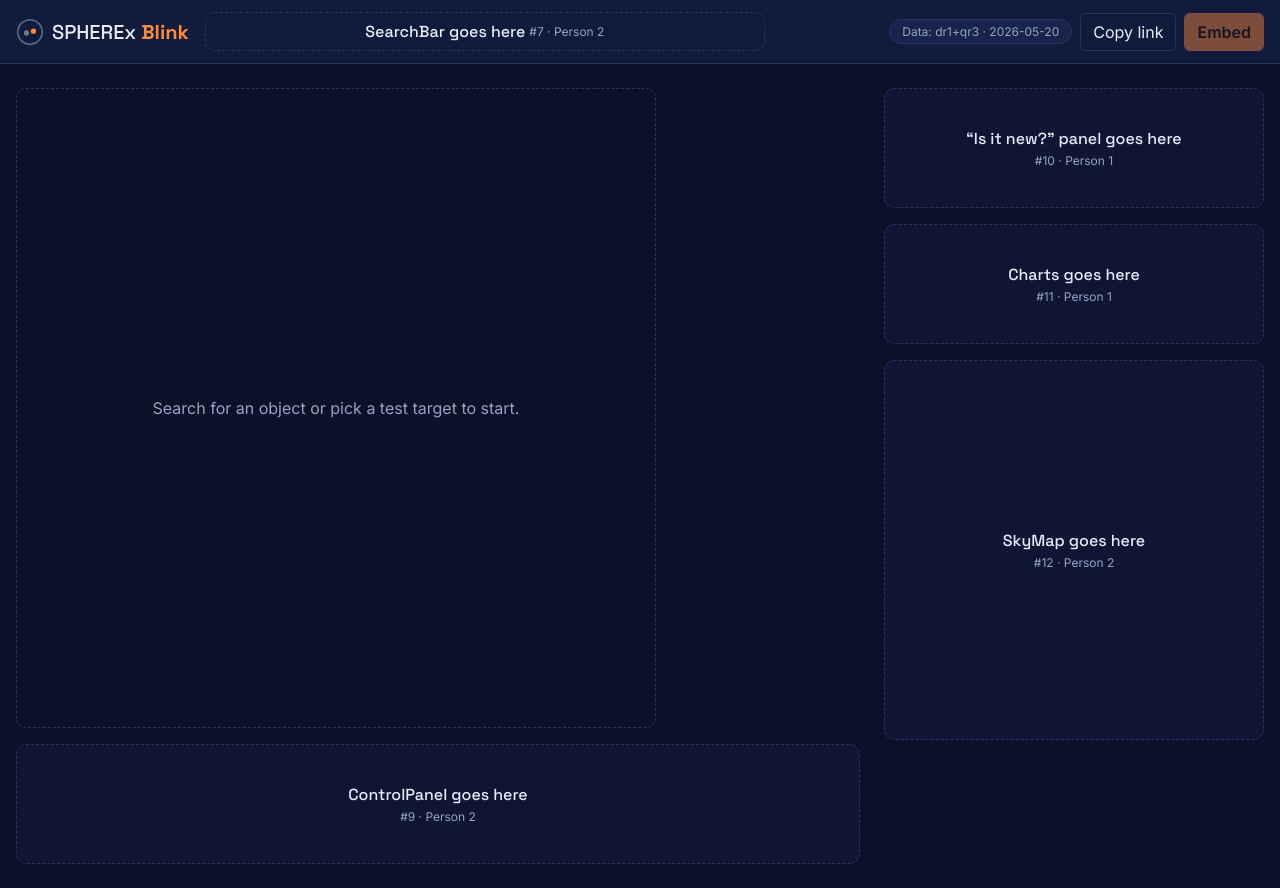
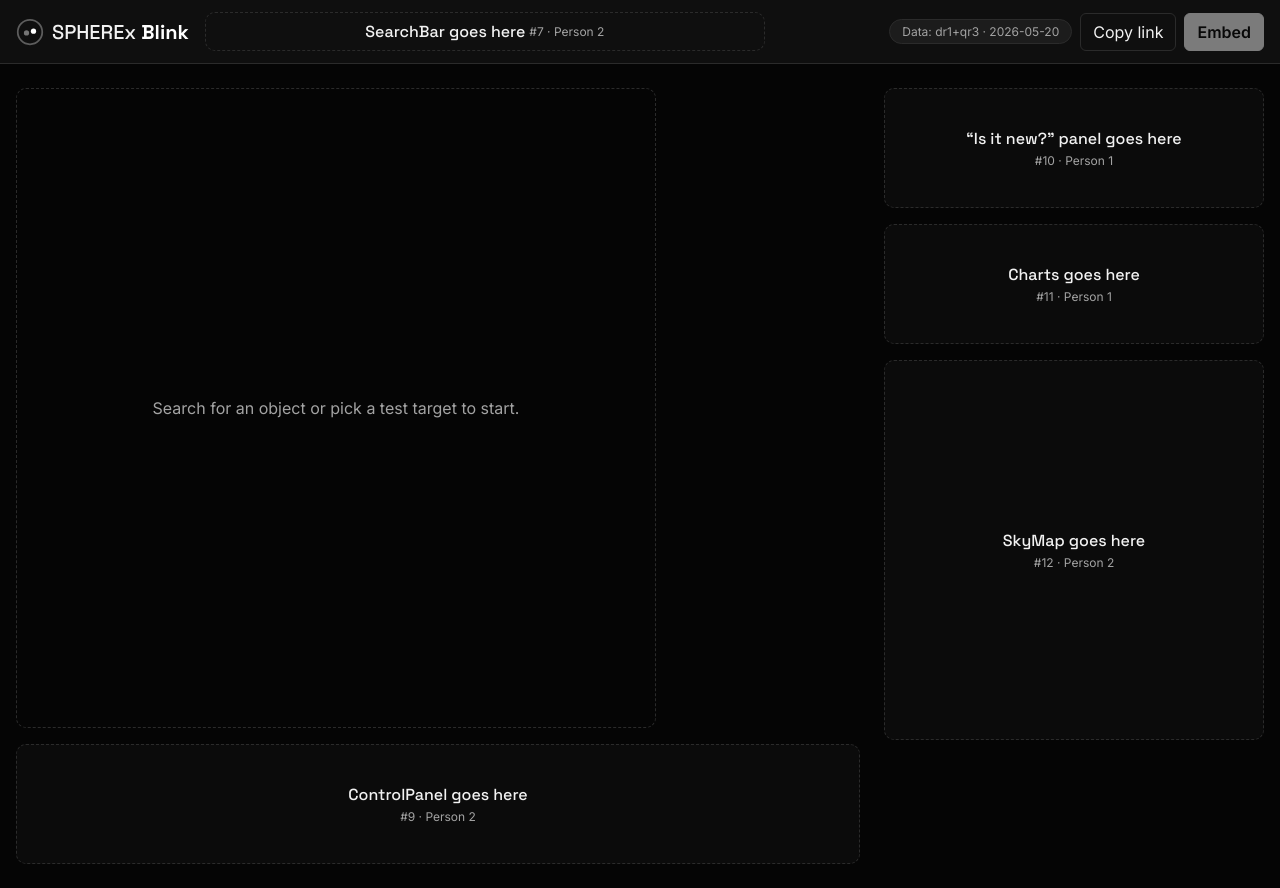
Before and after one commit to munahssn/space-penguins, a React (Vite) app in the folder frontend/: page / in a window 1280 px wide. Built offline with nearby package versions, Linux system fonts and the light colour scheme.

Commit message:
theme changes: token use and colors

```diff
--- a/frontend/src/styles/theme.css
+++ b/frontend/src/styles/theme.css
@@ -3,15 +3,15 @@
   color-scheme: dark;
 
   /* colour */
-  --color-bg: #0a1128;            /* navy page background */
-  --color-surface: #111b3b;       /* cards, panels */
-  --color-surface-raised: #18244c;
-  --color-border: #263463;
-  --color-text: #e8ecf7;
-  --color-text-muted: #95a2c6;
-  --color-accent: #ff8a3d;        /* orange */
-  --color-accent-hover: #ffa265;
-  --color-on-accent: #1d0e02;     /* text on orange */
+  --color-bg: #050505;            /* near-black page background */
+  --color-surface: #0f0f0f;       /* cards, panels */
+  --color-surface-raised: #1c1c1c;
+  --color-border: #2b2b2b;
+  --color-text: #f2f2f2;
+  --color-text-muted: #a3a3a3;
+  --color-accent: #ffffff;        /* white: black-and-white theme */
+  --color-accent-hover: #d6d6d6;
+  --color-on-accent: #000000;     /* text on the accent */
   --color-danger: #ff7a7a;
   --color-success: #5ad19a;
 
```
